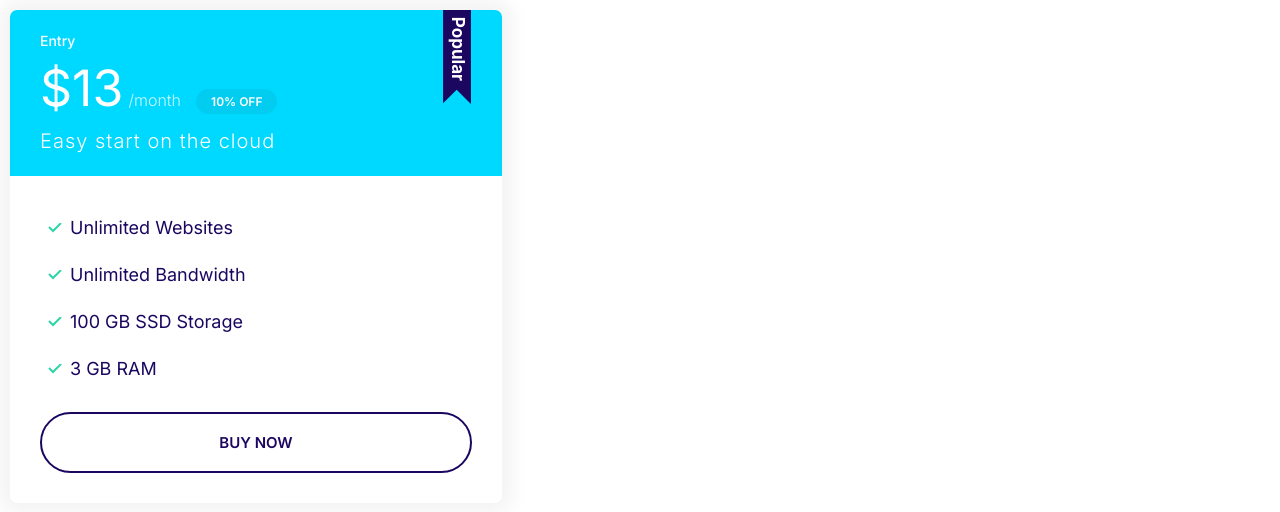
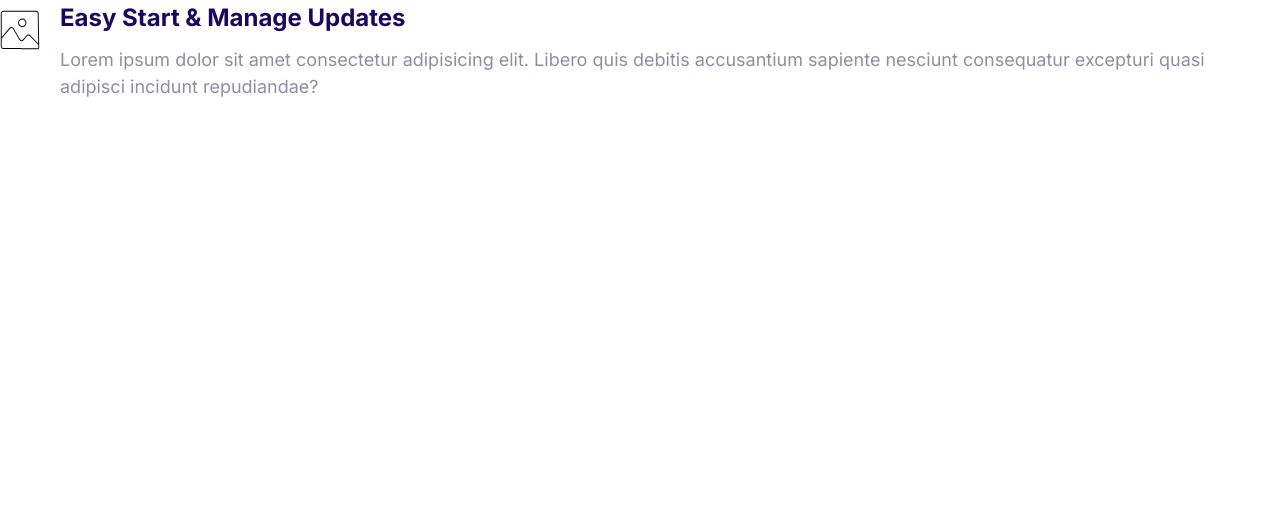
Before and after one commit to ChristosDr/Moshify, a plain HTML site: page index.html in a window 1280 px wide. Drawn offline with Linux system fonts and the light colour scheme.

Commit message:
Build Media Object component

```diff
--- a/css/styles.css
+++ b/css/styles.css
@@ -357,3 +357,20 @@ a {
     font-size: 1.6rem;
   }
 }
+
+/* Media */
+.media {
+  display: flex;
+}
+
+.media__title {
+  margin-top: 0;
+}
+
+.media__body {
+  margin: 0 2rem;
+}
+
+.media__image {
+  margin-top: 1rem;
+}
--- a/index.html
+++ b/index.html
@@ -13,26 +13,19 @@
     <link rel="stylesheet" href="css/styles.css" />
   </head>
   <body>
-    <div style="width: 40%; padding: 10px">
-      <div class="plan plan--popular">
-        <div class="card card--secondary">
-          <header class="card__header">
-            <h3 class="plan__name">Entry</h3>
-            <span class="plan__price">$13</span>
-            <span class="plan__billing-cycle">/month</span>
-            <span class="badge badge--secondary badge--small">10% OFF</span>
-            <span class="plan__description">Easy start on the cloud</span>
-          </header>
-          <div class="card__body">
-            <ul class="list list--tick">
-              <li class="list__item">Unlimited Websites</li>
-              <li class="list__item">Unlimited Bandwidth</li>
-              <li class="list__item">100 GB SSD Storage</li>
-              <li class="list__item">3 GB RAM</li>
-            </ul>
-            <button class="btn btn--outline btn--block">BUY NOW</button>
-          </div>
-        </div>
+    <div class="media">
+      <div class="media__image">
+        <svg class="icon icon--primary">
+          <use xlink:href="images/sprite.svg#snap"></use>
+        </svg>
+      </div>
+      <div class="media__body">
+        <h3 class="media__title">Easy Start & Manage Updates</h3>
+        <p>
+          Lorem ipsum dolor sit amet consectetur adipisicing elit. Libero quis
+          debitis accusantium sapiente nesciunt consequatur excepturi quasi
+          adipisci incidunt repudiandae?
+        </p>
       </div>
     </div>
   </body>
```
Also changed, not shown: components/media.html (added, +15 -0 lines).
